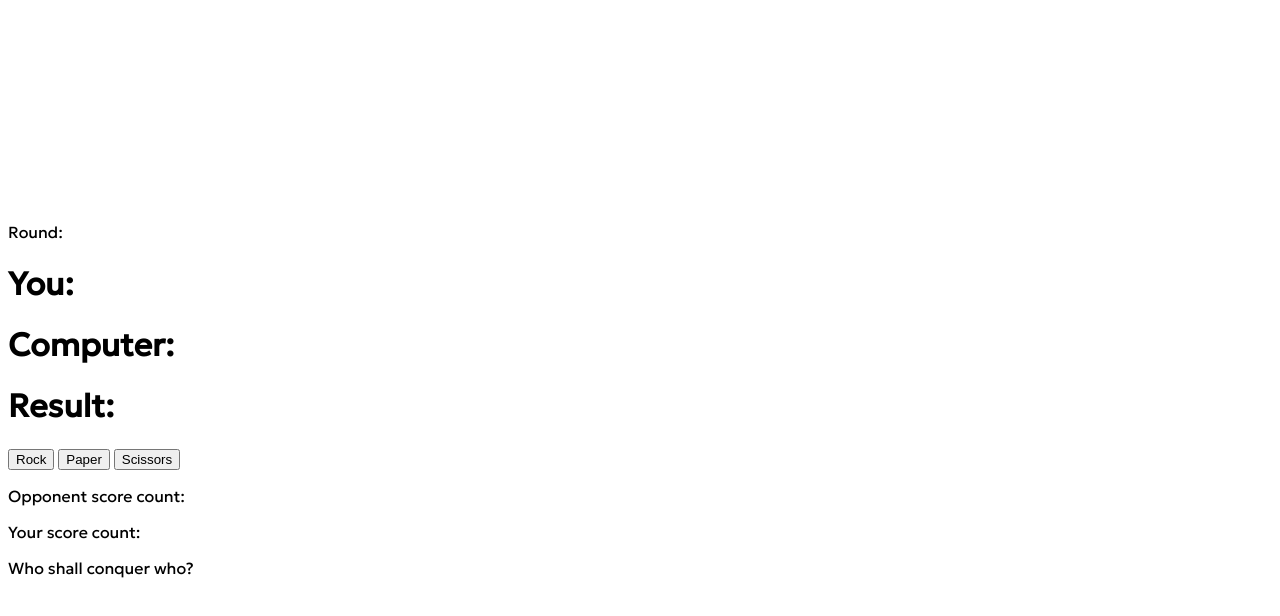
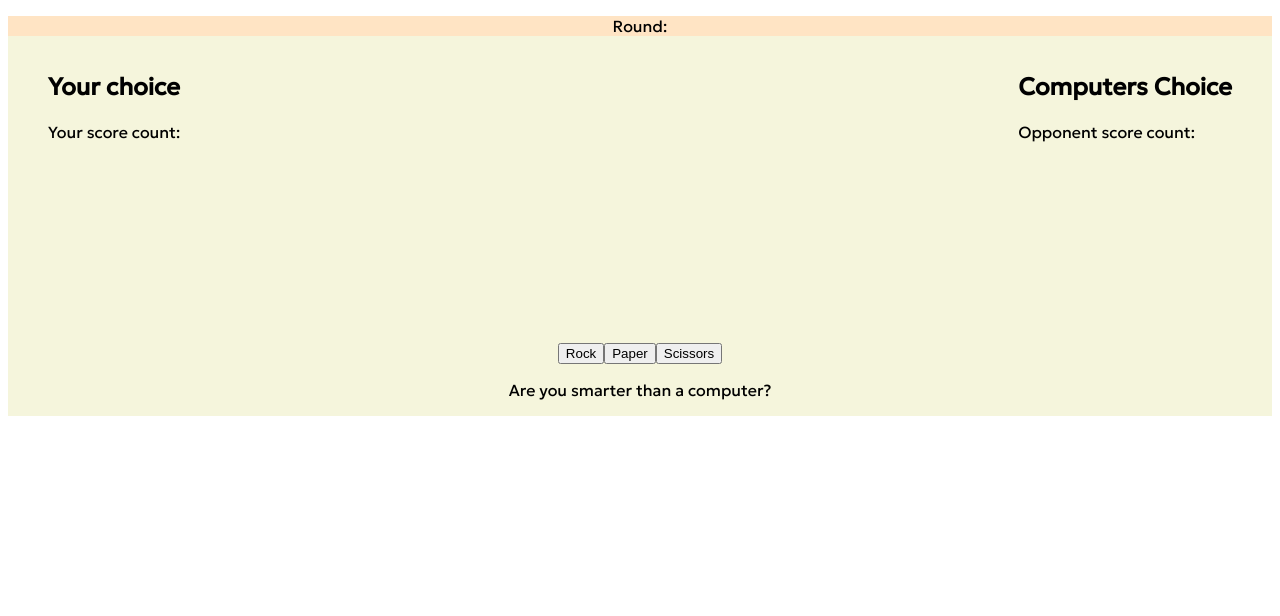
Before and after one commit to jennri/TOP-rockpaperscissors, a plain HTML site: page index.html in a window 1280 px wide. Drawn offline with Linux system fonts and the light colour scheme.

Commit message:
added styling and colours

```diff
--- a/index.html
+++ b/index.html
@@ -11,24 +11,48 @@
 <body>
 
 <div id="gameDiv" class="gameContainer">
-    <p class="round" id="round">Round: </p>
 
-    <h1 class="gametext" id="playerText"> You: </h1>
-    <h1 class="gametext" id="computerText"> Computer: </h1>
-    <h1 class="gametext" id="resultText"> Result: </h1>
-
-    <button class="choiceBtn" id="rock">Rock</button>
-    <button class="choiceBtn" id="paper">Paper</button>
-    <button class="choiceBtn" id="scissors">Scissors</button>
+    <div class="roundtext">
+        <p class="round" id="round">Round: </p>
+    </div>
 
 
-    <p class="tally_computer">Opponent score count: </p>
-    <p class="tally_human">Your score count: </p>
+    <div class="gametext1">
+        <div>
+            <h2>Your choice </h2>
+            <p class="tally_human">Your score count: </p>
+        </div>
+        <div>
+            <h2>Computers Choice </h2>
+            <p class="tally_computer">Opponent score count: </p>
+        </div>
+    </div>
 
-    <p class="winner">Who shall conquer who?</p>
+    <div class="gametext2">
+        <h1 id="playerText"></h1>
+        <h1 id="computerText"></h1>
+    </div>
+
+    <div class="gametext3">
+        <h1 id="resultText"></h1>
+    </div>
 
 
-    <div id="endGame">
+    <div class="buttondiv">
+        <button class="choiceBtn" id="rock">Rock</button>
+        <button class="choiceBtn" id="paper">Paper</button>
+        <button class="choiceBtn" id="scissors">Scissors</button>
+    </div>
+
+    <div class="winnerDiv">
+        <p class="winner">Are you smarter than a computer?</p>
+    </div>
+
+
+
+
+    <div class="endDiv" id="endGame">
+
         <button class="reset">Play Again</button>
     </div>
 
--- a/javascript.js
+++ b/javascript.js
@@ -26,8 +26,8 @@ function gameOrder(playerSelection){
     computerRandomiser();
     gameRoundWinner(playerSelection)
     roundText.textContent = `Round: ${round}`;
-    playerText.textContent = `You: ${playerSelection}`;
-    computerText.textContent = `Computer: ${computerSelection}`;
+    playerText.textContent = `${playerSelection}`;
+    computerText.textContent = `${computerSelection}`;
     computerScore.textContent = `Opponent score count: ${totalCompScore}`
     humanScore.textContent = `Your score count: ${totalPlayerScore}`
     resultText.textContent = result;
@@ -104,16 +104,16 @@ function gameRoundWinner(playerSelection) {
 //Declaring Winner
 function endGame() {
     if (totalPlayerScore == 5 ) {
-        winner.textContent = `You won, it's by chance though`
+        winner.textContent = `You won! Take that, computer!`
     }
     if (totalCompScore == 5) {
-        winner.textContent = `You Lost...`
+        winner.textContent = `You Lost...Don't worry this is a game of chance`
     }
     //Disables buttons and pops up the play again button
     choiceBtnRock.setAttribute('disabled', '')
     choiceBtnPaper.setAttribute('disabled', '')
     choiceBtnScissors.setAttribute('disabled', '')
-    document.getElementById("endGame").style.display = "block";
+    document.getElementById("endGame").style.display = "flex";
 
 
     }
--- a/style.css
+++ b/style.css
@@ -4,6 +4,45 @@ html {
     border: 0;
     height: 100vh;
     font-family: Geologica, serif;
+}
+
+.gameContainer{
+    background-color: beige;
+    align-items: center;
+    justify-content: center;
+
+}
+
+.roundtext{
+    background-color: bisque;
+}
+
+.roundtext p {
     display: flex;
-    align-items: center;
+    justify-content: center;
 }
+
+.gametext1,
+.gametext2 {
+    padding-left: 40px;
+    padding-right: 40px;
+    display: flex;
+    justify-content: space-between;
+}
+
+.gametext2 {
+    min-height: 100px;
+}
+
+.gametext3{
+    display: flex;
+    justify-content: center;
+    min-height: 85px;
+}
+
+.buttondiv,
+.winnerDiv,
+.endDiv{
+    display: flex;
+    justify-content: center;
+}
```
